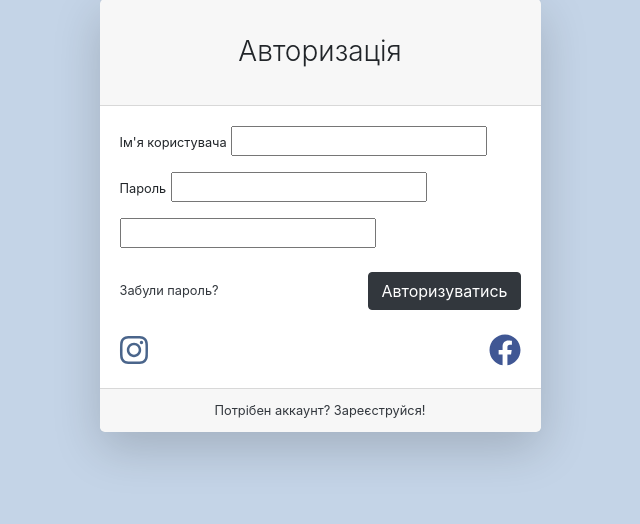
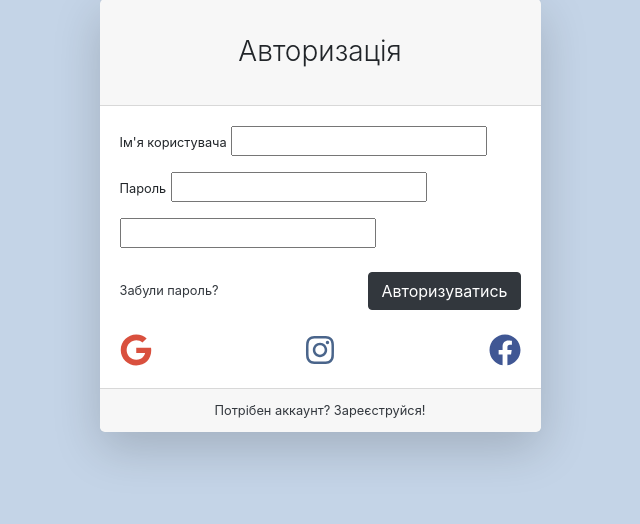
Before and after one commit to ivertepny/courseproject, a Django app: template users/templates/users/login.html in a window 1280 px wide. Shown: the part 49-573 px from the top of the page, without its empty margins (320-960 px from the left). Run offline with Django 5.2, Linux system fonts and the light colour scheme; the template is opened without the code that fills it, so the values that code supplies are empty, except form fields; tables that the repository leaves empty hold one stand-in row (values such as "Sample post"); form fields are guessed from the names that the template uses; some libraries are stand-ins or nearby versions.

Commit message:
fix login.html 2

```diff
--- a/users/templates/users/login.html
+++ b/users/templates/users/login.html
@@ -56,9 +56,9 @@
 {#                                        <i class="fab fa-google fa-2x" style="color: #d9503e;"></i>#}
 {#                                    </a>#}
 
-{#                                    <a href="{% url "social:begin" "google-oauth2" %}">#}
-{#                                        <i class="fab fa-google fa-2x" style="color: #d9503e;"></i>#}
-{#                                    </a>#}
+                                    <a href="{% url "social:begin" "google-oauth2" %}">
+                                        <i class="fab fa-google fa-2x" style="color: #d9503e;"></i>
+                                    </a>
 
 
                                     <a href="#">
```
